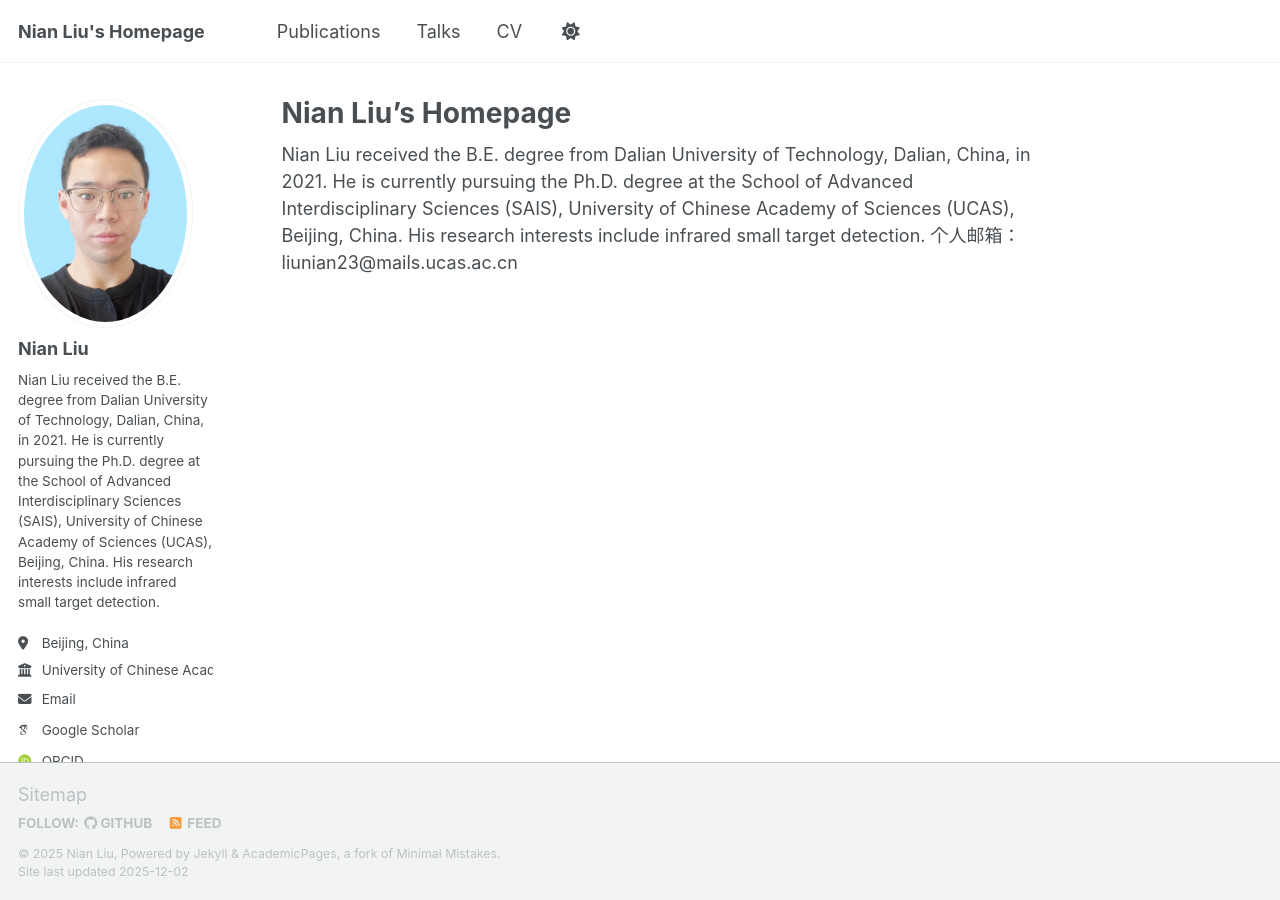
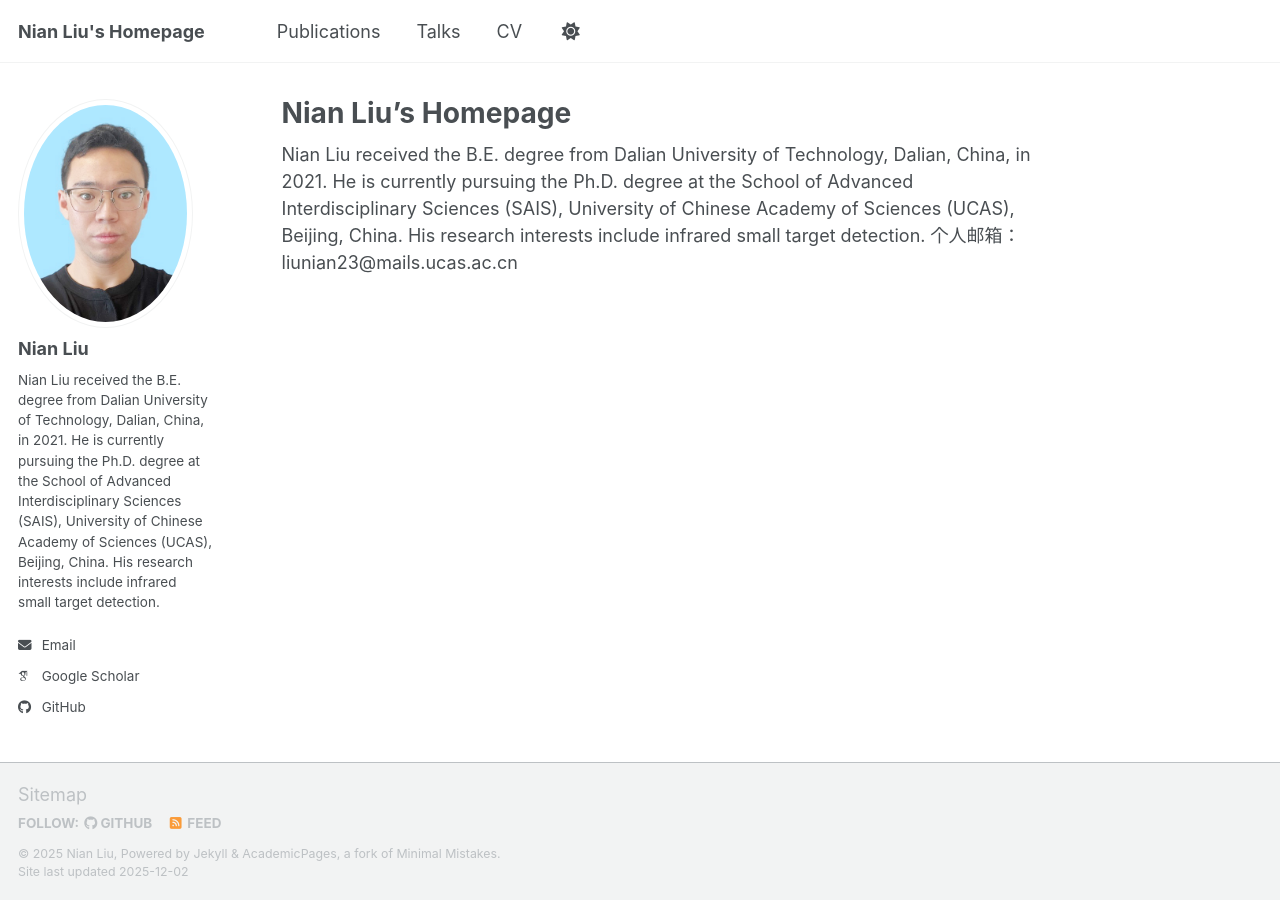
Before and after one commit to EricLiuUCAS/EricLiuUCAS.github.io, a Jekyll site: the page built from _pages/about.md, in a window 1280 px wide. Built offline with Jekyll 4.4.1, drawn with Linux system fonts in a browser that asks for light colours; some web fonts are replaced; a script bundle is joined from its source files by our own code; library files that are not in the unit come from our copies.

Commit message:
Further refine _config.yml author section

```diff
--- a/_config.yml
+++ b/_config.yml
@@ -25,62 +25,62 @@
   # Biographic information
   avatar           : "nliu.jpg"
   name             : "Nian Liu"
-  pronouns         : # example: "she/her"
+  # pronouns         : # example: "she/her"
   bio              : "Nian Liu received the B.E. degree from Dalian University of Technology, Dalian, China, in 2021. He is currently pursuing the Ph.D. degree at the School of Advanced Interdisciplinary Sciences (SAIS), University of Chinese Academy of Sciences (UCAS), Beijing, China. His research interests include infrared small target detection."
-  location         : "Beijing, China"
-  employer         : "University of Chinese Academy of Sciences (UCAS)"
+  # location         : "Beijing, China"
+  # employer         : "University of Chinese Academy of Sciences (UCAS)"
   uri              : # URL
   email            : "liunian23@mails.ucas.ac.cn"
 
   # Academic websites
-  academia         : # URL
-  arxiv            : # URL - Update with the correct link to your profile
+  # academia         : # URL
+  # arxiv            : # URL - Update with the correct link to your profile
   googlescholar    : "https://scholar.google.com/citations?user=PS_CX0AAAAAJ"
-  inspire-hep      : # URL
-  impactstory      : # URL
-  orcid            : "https://orcid.org/yourorcidurl"
-  semantic         : # URL
-  ssrn             : # URL
-  pubmed           : "https://www.ncbi.nlm.nih.gov/pubmed/?term=john+snow"
-  researchgate     : # URL
-  scopus           : # URL
-  zotero           : # URL
+  # inspire-hep      : # URL
+  # impactstory      : # URL
+  # orcid            : "https://orcid.org/yourorcidurl"
+  # semantic         : # URL
+  # ssrn             : # URL
+  # pubmed           : "https://www.ncbi.nlm.nih.gov/pubmed/?term=john+snow"
+  # researchgate     : # URL
+  # scopus           : # URL
+  # zotero           : # URL
 
 
   # Repositories and software development
-  bitbucket        : # Username - Update with your username on the site
-  codepen          : # Username
-  dribbble         : # Username
+  # bitbucket        : # Username - Update with your username on the site
+  # codepen          : # Username
+  # dribbble         : # Username
   github           : "EricLiuUCAS"
-  kaggle           : # Username
-  stackoverflow    : # User number or user number and name (i.e., use "1" or "1/jeff-atwood")
+  # kaggle           : # Username
+  # stackoverflow    : # User number or user number and name (i.e., use "1" or "1/jeff-atwood")
 
   # Social media
-  artstation       : # Username
-  bluesky          : "bsky.app" # Replace this with you Bluesky username
-  facebook         : # Username
-  flickr           : # Username
-  foursquare       : # Username
-  goodreads        : # Username
-  google_plus      : # Username
-  keybase          : # Username
-  instagram        : # Username
-  lastfm           : # Username
-  linkedin         : # Username
-  mastodon         : # URL
-  medium           : # URL
-  pinterest        : # Username
-  soundcloud       : # Username
-  steam            : # Username
-  telegram         : # URL
-  tumblr           : # Username
-  twitter          : # Username for X / Twitter
-  vine             : # Username
-  weibo            : # Username
-  wikipedia        : # Username
-  xing             : # Username
-  youtube          : # Username
-  zhihu            : # Username
+  # artstation       : # Username
+  # bluesky          : "bsky.app" # Replace this with you Bluesky username
+  # facebook         : # Username
+  # flickr           : # Username
+  # foursquare       : # Username
+  # goodreads        : # Username
+  # google_plus      : # Username
+  # keybase          : # Username
+  # instagram        : # Username
+  # lastfm           : # Username
+  # linkedin         : # Username
+  # mastodon         : # URL
+  # medium           : # URL
+  # pinterest        : # Username
+  # soundcloud       : # Username
+  # steam            : # Username
+  # telegram         : # URL
+  # tumblr           : # Username
+  # twitter          : # Username for X / Twitter
+  # vine             : # Username
+  # weibo            : # Username
+  # wikipedia        : # Username
+  # xing             : # Username
+  # youtube          : # Username
+  # zhihu            : # Username
 
 # Publication Category - The following the list of publication categories and their headings
 publication_category:
```
